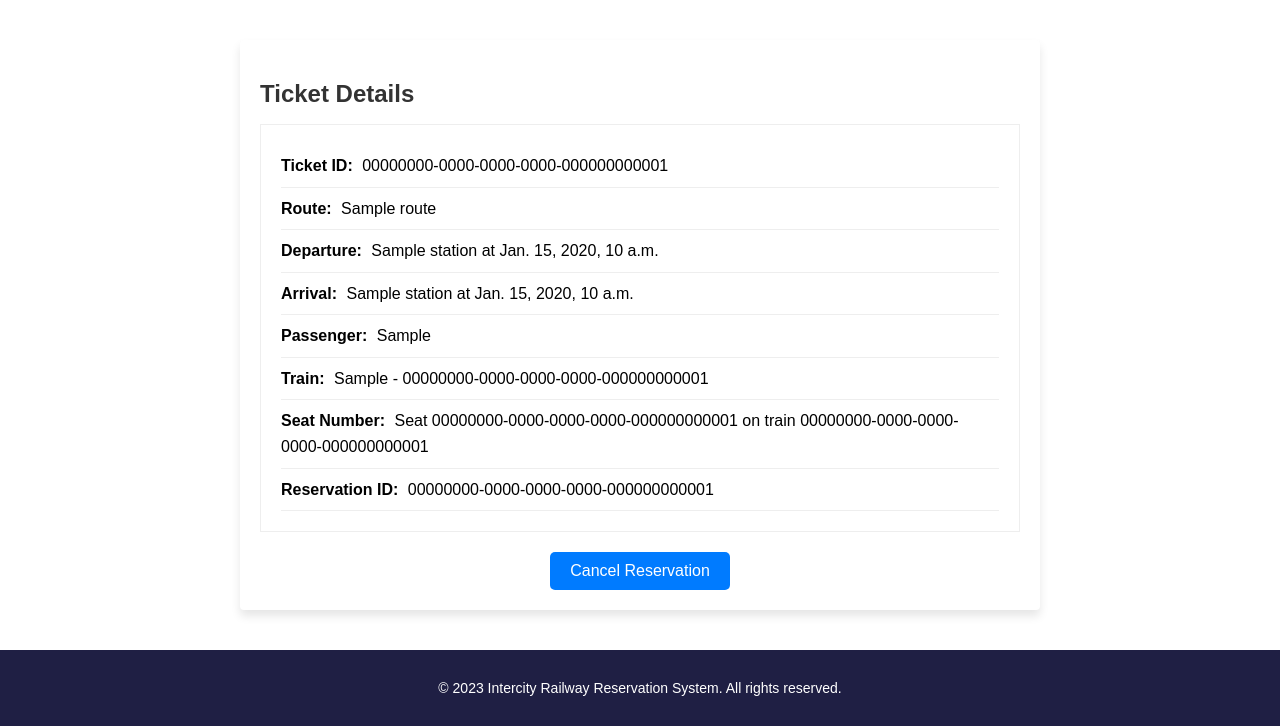
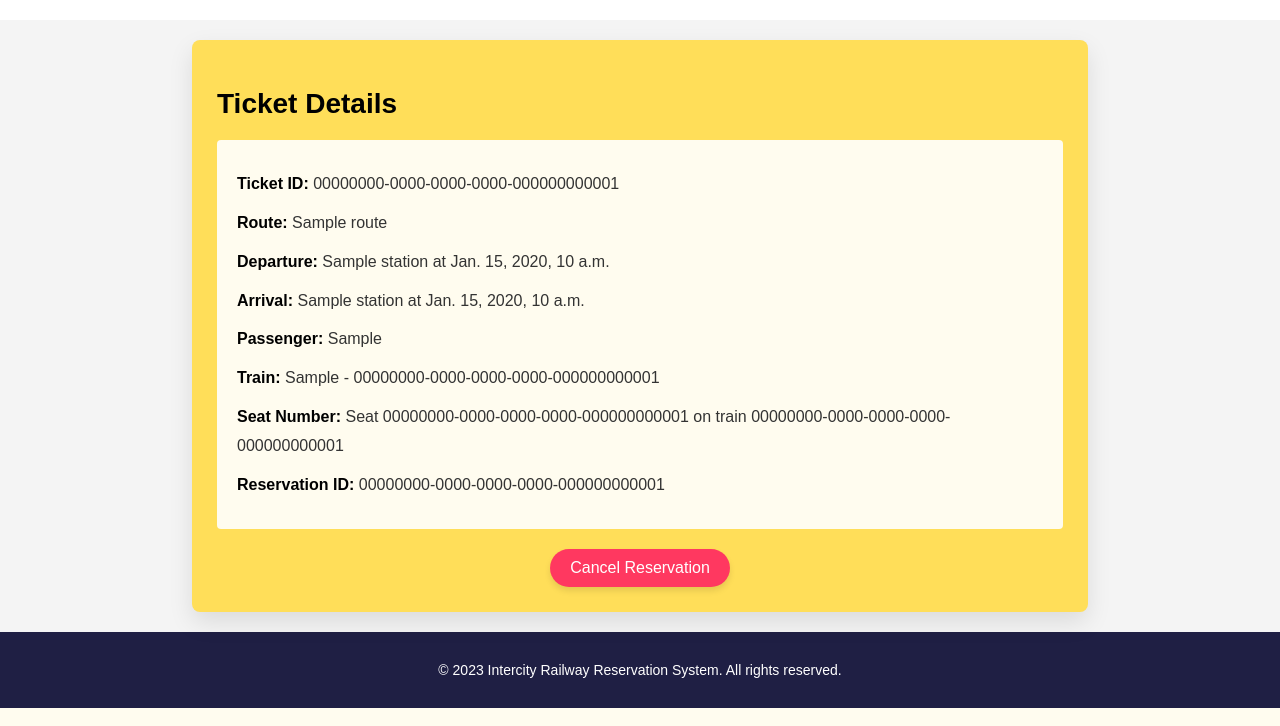
Before and after one commit to Jwizzed/IntercityRailwayReservationSystem, a Django app: page /railway/tickets/00000000-0000-0000-0000-000000000001/ in a window 1280 px wide. Shown: the part 176-902 px from the top of the page. Run offline with Django 4.2, Linux system fonts and the light colour scheme; a user stored in the database is signed in; tables that the repository leaves empty hold one stand-in row (values such as "Sample post").

Commit message:
Modified Ticket Details

```diff
--- a/railway/static/railway/styles.css
+++ b/railway/static/railway/styles.css
@@ -281,83 +281,80 @@ th {
     padding-top: 20px;
     margin-bottom: -10px;
 }
-/* Train Detail */
+/* Ticket Detail */
 .ticket-details-container {
     display: flex;
     flex-direction: column;
     align-items: center;
-    padding: 20px;
+    background: #f4f4f4;
+    min-height: 70vh;
 }
 
 .ticket-card {
-    width: 100%;
-    max-width: 800px;
-    background: #fff;
-    margin-bottom: 20px;
-    border-radius: 4px;
-    box-shadow: 0px 6px 10px rgba(0, 0, 0, 0.1);
-    padding: 20px;
+    background: #FFDE59;
+    width: 70%;
+    margin: 20px 0;
+    border-radius: 8px;
+    box-shadow: 0 10px 25px rgba(0, 0, 0, 0.1);
+    padding: 25px;
     box-sizing: border-box;
+    position: relative;
+    overflow: hidden;
 }
 
+
 .ticket-card h2 {
-    font-size: 24px;
-    margin-bottom: 16px;
-    color: #333;
-    text-align: left;
+    font-size: 28px;
+    margin-bottom: 20px;
+    color: black;
+    z-index: 1;
+    position: relative;
 }
 
 .ticket-info {
-    border: 1px solid #eee;
+    background: rgba(255, 255, 255, 0.9);
+    border-radius: 4px;
     padding: 20px;
     margin-bottom: 20px;
+    position: relative;
+    z-index: 1;
 }
 
 .ticket-info p {
     font-size: 16px;
-    line-height: 1.6;
-    margin: 0;
-    padding: 8px 0;
-    border-bottom: 1px solid #eee;
+    line-height: 1.8;
+    margin: 10px 0;
+    color: #333;
 }
 
 .detail-title {
-    font-weight: bold;
-    margin-right: 5px;
+    font-weight: 600;
+    color: black;
 }
 
 .cancel-form {
     text-align: center;
+    margin-top: 20px;
+    z-index: 1;
+    position: relative;
 }
 
 .cancel-button {
-    background-color: #007bff;
+    background-color: #ff3860;
     color: white;
     border: none;
-    border-radius: 4px;
     padding: 10px 20px;
+    border-radius: 50px;
     cursor: pointer;
     font-size: 16px;
-    transition: background-color 0.3s;
+    transition: background-color 0.3s, transform 0.3s;
+    box-shadow: 0 4px 6px rgba(0, 0, 0, 0.1);
 }
 
 .cancel-button:hover {
-    background-color: #0056b3;
-}
-
-
-.cancel-button {
-    background-color: #007bff;
-    color: #ffffff;
-    border: none;
-    padding: 10px 20px;
-    border-radius: 5px;
-    cursor: pointer;
-    transition: background-color 0.3s;
-}
-
-.cancel-button:hover {
-    background-color: #0056b3;
+    background-color: #e5001c;
+    transform: translateY(-2px);
+    box-shadow: 0 6px 12px rgba(0, 0, 0, 0.2);
 }
 
 
```
